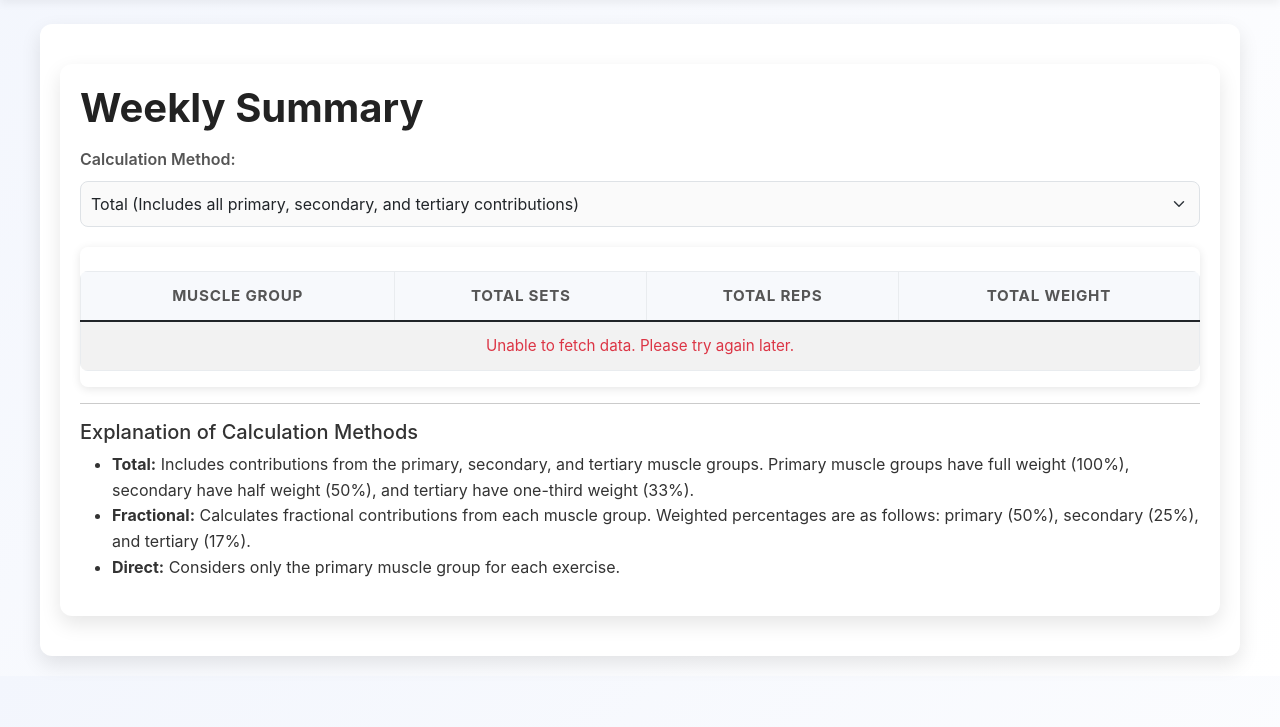
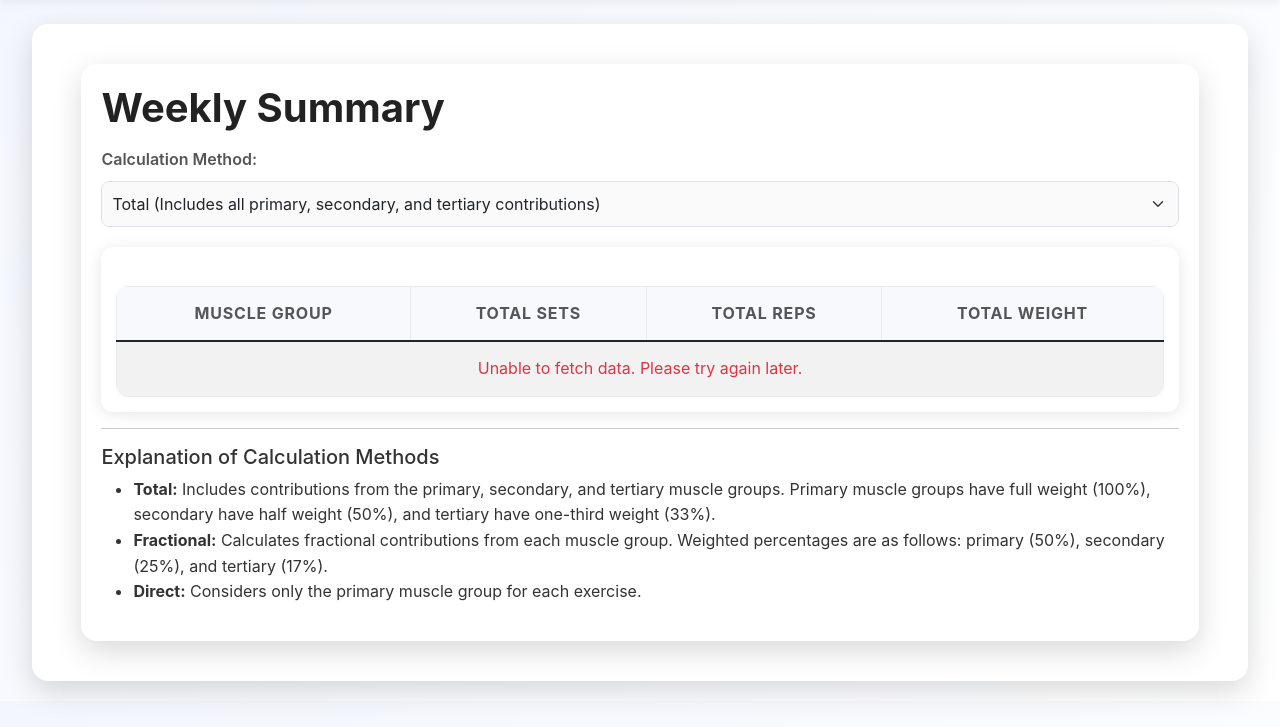
Before and after one commit to avihaycognyte/workout_tracker, a Flask app: page /weekly_summary in a window 1280 px wide. Shown: the part 73-800 px from the top of the page. Run offline with Flask 3, Linux system fonts and the light colour scheme; data comes from the database, SQL or seed files in the repository.

Commit message:
Add files via upload
better style and effects

```diff
--- a/static/css/styles.css
+++ b/static/css/styles.css
@@ -11,10 +11,12 @@ body {
 .container {
     margin: 20px auto;
     padding: 20px;
-    background-color: #ffffff; /* Card-like white background */
-    border-radius: 12px; /* Rounded corners */
-    box-shadow: 0 8px 20px rgba(0, 0, 0, 0.1); /* Deeper shadow for modern look */
-    max-width: 1200px; /* Centered layout with max width */
+    background-color: #ffffff; /* White card-style background */
+    border-radius: 16px; /* Softer rounded corners */
+    box-shadow: 0 10px 30px rgba(0, 0, 0, 0.15); /* Deeper shadow for a modern feel */
+    max-width: 1400px; /* Increased max width */
+    width: 95%; /* Ensure responsiveness */
+    animation: fadeIn 0.8s ease-in-out; /* Smooth entry animation */
 }
 
 .navbar {
@@ -47,19 +49,20 @@ p, label {
 
 /* Table Styles */
 .table {
-    margin-top: 15px;
+    margin: 0 auto; /* Center the table */
+    width: 100%;
     border-collapse: collapse;
-    width: 100%;
-    border-radius: 8px;
-    overflow: hidden; /* Ensures rounded corners apply */
+    border-radius: 12px; /* Rounded table corners */
+    overflow: hidden;
 }
 
 .table th, .table td {
     text-align: center;
     vertical-align: middle;
     border: 1px solid #e9ecef;
-    padding: 12px;
-    font-size: 0.95rem;
+    padding: 14px;
+    font-size: 1rem;
+    word-wrap: break-word; /* Prevent content from overflowing */
 }
 
 .table th {
@@ -80,6 +83,16 @@ p, label {
 
 .table tbody tr:hover {
     background-color: #f1f5fb; /* Highlight row on hover */
+}
+
+/* Table Responsiveness */
+.table-responsive {
+    overflow-x: auto;
+    margin-top: 20px;
+    border-radius: 12px;
+    box-shadow: 0 2px 15px rgba(0, 0, 0, 0.1);
+    background-color: #ffffff; /* Ensure table stays inside white background */
+    padding: 15px; /* Add padding around table */
 }
 
 /* Form Styles */
@@ -140,23 +153,6 @@ p, label {
     transform: translateY(-2px);
 }
 
-/* Table Responsiveness */
-.table-responsive {
-    overflow-x: auto;
-    margin-top: 20px;
-    border-radius: 8px;
-    box-shadow: 0 2px 10px rgba(0, 0, 0, 0.1);
-}
-
-.table-responsive::-webkit-scrollbar {
-    height: 8px;
-}
-
-.table-responsive::-webkit-scrollbar-thumb {
-    background-color: #adb5bd;
-    border-radius: 4px;
-}
-
 /* Utility Classes */
 .text-center {
     text-align: center;
@@ -205,3 +201,15 @@ footer {
         margin: 10px 0;
     }
 }
+
+/* Animations */
+@keyframes fadeIn {
+    from {
+        opacity: 0;
+        transform: translateY(10px);
+    }
+    to {
+        opacity: 1;
+        transform: translateY(0);
+    }
+}
```
